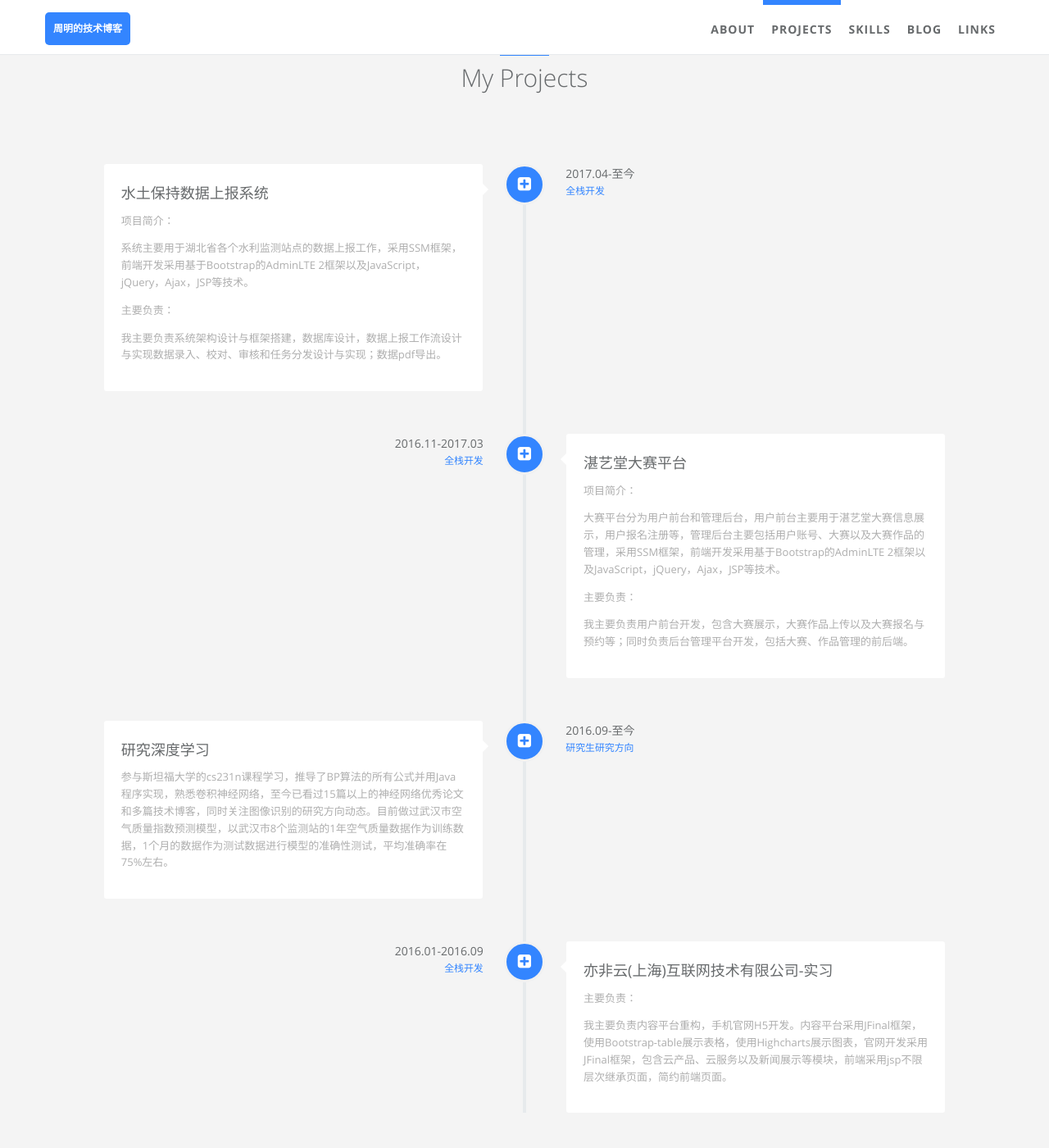
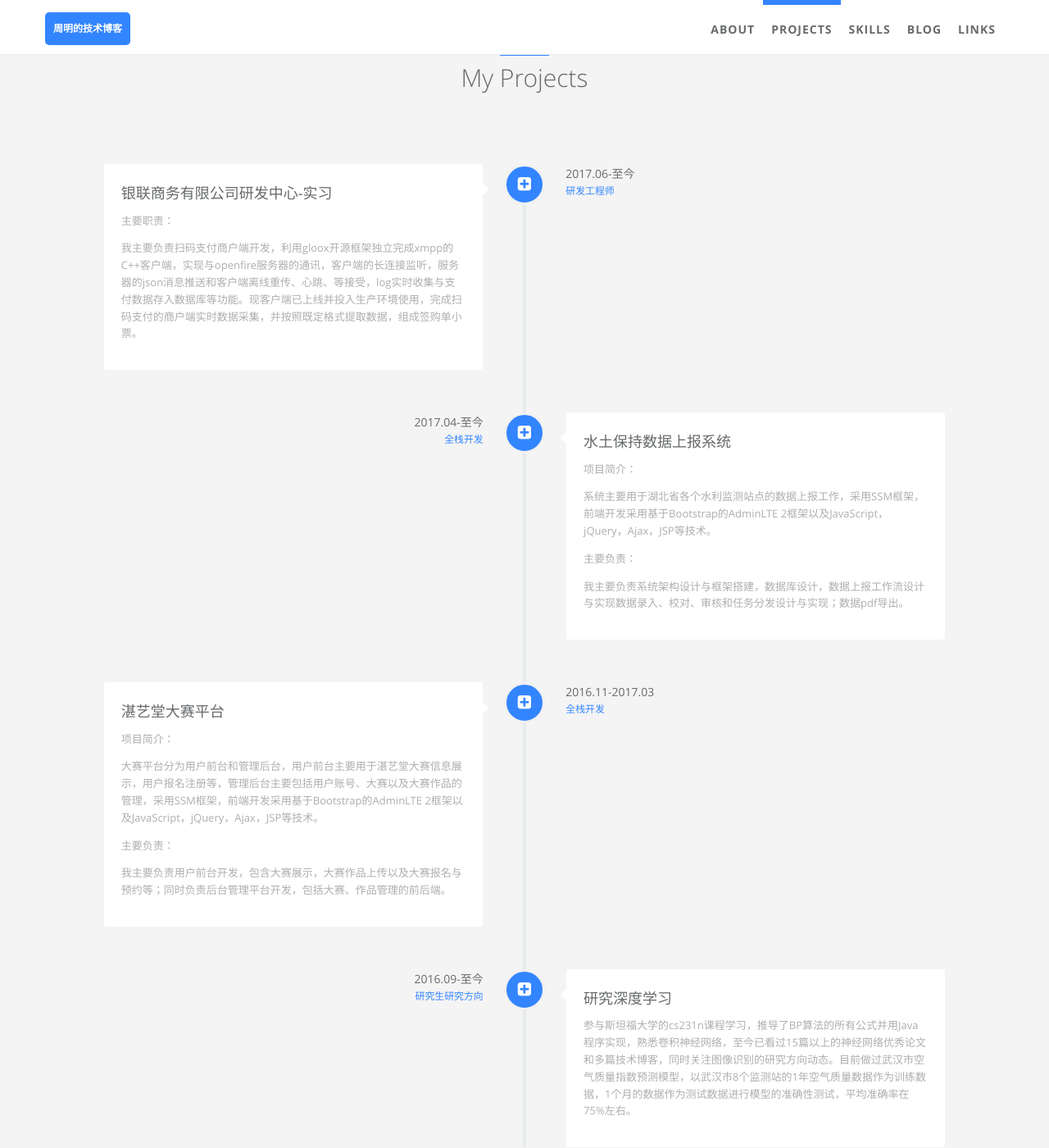
Before and after one commit to ZhouM1118/ZhouM1118.github.io, a Jekyll site: the page built from index.html, in a window 1280 px wide and 1400 px high, scrolled down 893 px. Shown: the whole window at 82% size. Built offline with Jekyll 4.4.1, drawn with Linux system fonts in a browser that asks for light colours.

```diff
--- a/_data/index/careers.yml
+++ b/_data/index/careers.yml
@@ -1,5 +1,22 @@
 # careers section data
 # if you don't have language feature(language.yml is empty), ignore "i18n" items
+- name:
+    detail: 银联商务有限公司研发中心-实习
+    i18n: Chinaums
+  desc1:
+    detail: 主要职责：
+    i18n: Chinaums_desc1
+  desc2:
+    detail: 我主要负责扫码支付商户端开发，利用gloox开源框架独立完成xmpp的C++客户端，实现与openfire服务器的通讯，客户端的长连接监听，服务器的json消息推送和客户端离线重传、心跳、等接受，log实时收集与支付数据存入数据库等功能。现客户端已上线并投入生产环境使用，完成扫码支付的商户端实时数据采集，并按照既定格式提取数据，组成签购单小票。
+    i18n: Chinaums_desc2
+  date:
+    detail: 2017.06-至今
+    i18n: Chinaums_date
+  job:
+    detail: 研发工程师
+    i18n: Chinaums_job
+  icon: fa-plus-square
+
 - name:
     detail: 水土保持数据上报系统
     i18n: shuitu
@@ -59,20 +76,3 @@
     detail: 研究生研究方向
     i18n: deepLearning_job
   icon: fa-plus-square
-
-- name:
-    detail:  亦非云(上海)互联网技术有限公司-实习
-    i18n: otvcloud
-  desc1:
-    detail: 主要负责：
-    i18n: otvcloud_desc1
-  desc2:
-    detail: 我主要负责内容平台重构，手机官网H5开发。内容平台采用JFinal框架，使用Bootstrap-table展示表格，使用Highcharts展示图表，官网开发采用JFinal框架，包含云产品、云服务以及新闻展示等模块，前端采用jsp不限层次继承页面，简约前端页面。
-    i18n: otvcloud_desc2
-  date:
-    detail: 2016.01-2016.09
-    i18n: otvcloud_date
-  job:
-    detail: 全栈开发
-    i18n: otvcloud_job
-  icon: fa-plus-square
```
Also changed, not shown: _posts/2017-05-13-浅谈Java集合Collection.md (+94 -3 lines), 3 other files.
